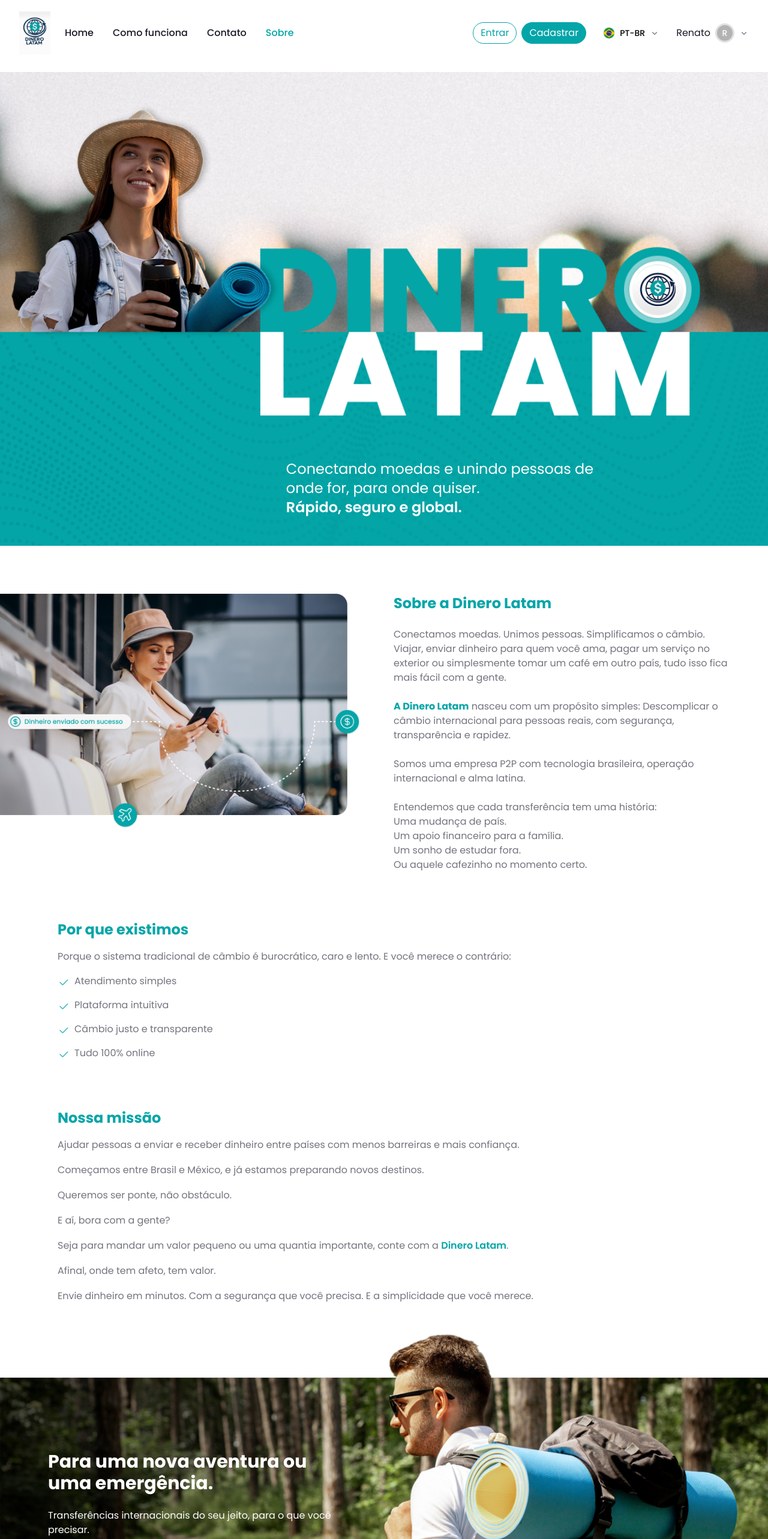
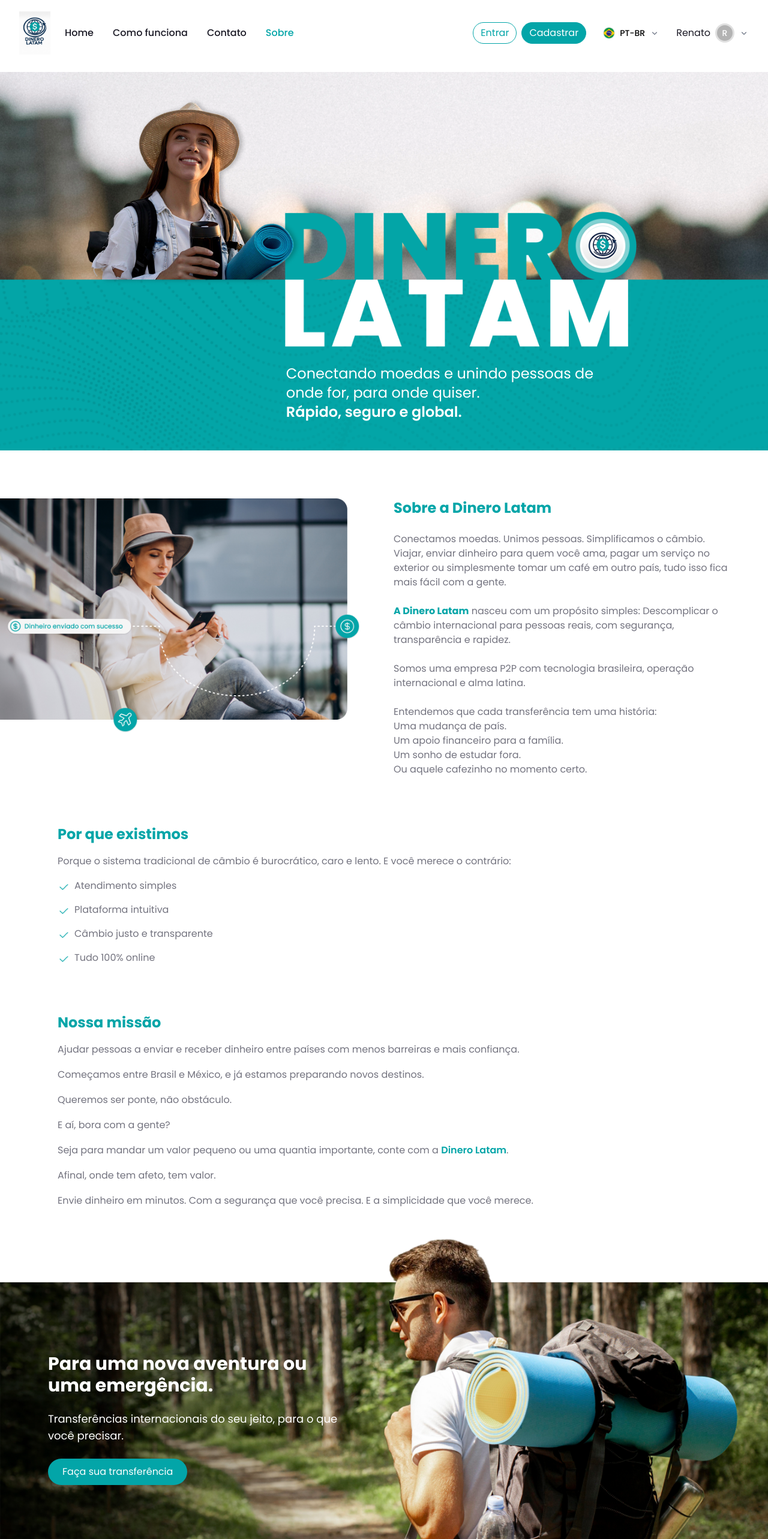
Before and after one commit to thaynathauany/FrontTailwind, a Next.js app: page /sobre in a window 1280 px wide. Shown: the top 2566 px of the page at 60% size. Built offline with nearby package versions, Linux system fonts and the light colour scheme.

Commit message:
chore: ajusta tamanho das fontes

```diff
--- a/src/app/como-funciona/page.tsx
+++ b/src/app/como-funciona/page.tsx
@@ -71,7 +71,7 @@
                             <h2 className="text-[30px] font-bold text-black mb-2">
                                 {t("title")}
                             </h2>
-                            <p className="text-primary font-normal">
+                            <p className="text-primary font-normal text-lg">
                                 {t("description")}
                             </p>
                         </div>
--- a/src/app/page.tsx
+++ b/src/app/page.tsx
@@ -128,7 +128,7 @@
             <p className="text-3xl font-bold text-secondary">
               {t("bannerIntro.title")}
             </p>
-            <p className="text-base text-primary">
+            <p className="text-lg text-primary">
               {t("bannerIntro.description")}
             </p>
             <CustomButton text={t("bannerIntro.button")} onClick={() => { }} />
@@ -223,7 +223,7 @@
               <p className="text-3xl font-bold">
                 {t("bannerSecond.title")}
               </p>
-              <p className="text-base">
+              <p className="text-lg">
                 {t("bannerSecond.description")}
               </p>
               <CustomButton text={t("bannerSecond.button")} onClick={() => { }} />
--- a/src/app/sobre/page.tsx
+++ b/src/app/sobre/page.tsx
@@ -33,7 +33,7 @@
 
                 {/* DESKTOP Banner */}
                 <section
-                    className="relative hidden md:block w-full h-[790px] mt-[120px] bg-cover bg-center bg-no-repeat"
+                    className="relative hidden md:block w-full aspect-[2.03] max-h-[810px] mt-[120px] bg-cover bg-center bg-no-repeat"
                     style={{ backgroundImage: "url('/images/destaques/Banner_Sobre.png')" }}
                 >
                     <div className="absolute bottom-0 left-0 w-full h-full flex items-end">
@@ -54,12 +54,10 @@
                 <div className="w-full md:w-[600px] flex-shrink-0">
                     {/* Imagem desktop */}
                     <div className="hidden md:block">
-                        <Image
+                        <img
                             src="/images/destaques/Sobre_IMG_01.png"
                             alt="Imagem Sobre"
-                            width={600}
-                            height={900}
-                            className="w-full h-auto object-cover"
+                            className="w-full h-auto object-contain flex-shrink-0"
                         />
                     </div>
 
@@ -172,7 +170,7 @@
                             <p className="text-3xl font-bold">
                                 {t("bannerSecondTitle")}
                             </p>
-                            <p className="text-base">
+                            <p className="text-lg">
                                 {t("bannerSecondDescription")}
                             </p>
                             <CustomButton text={t("bannerSecondButton")} onClick={() => { }} />
```
